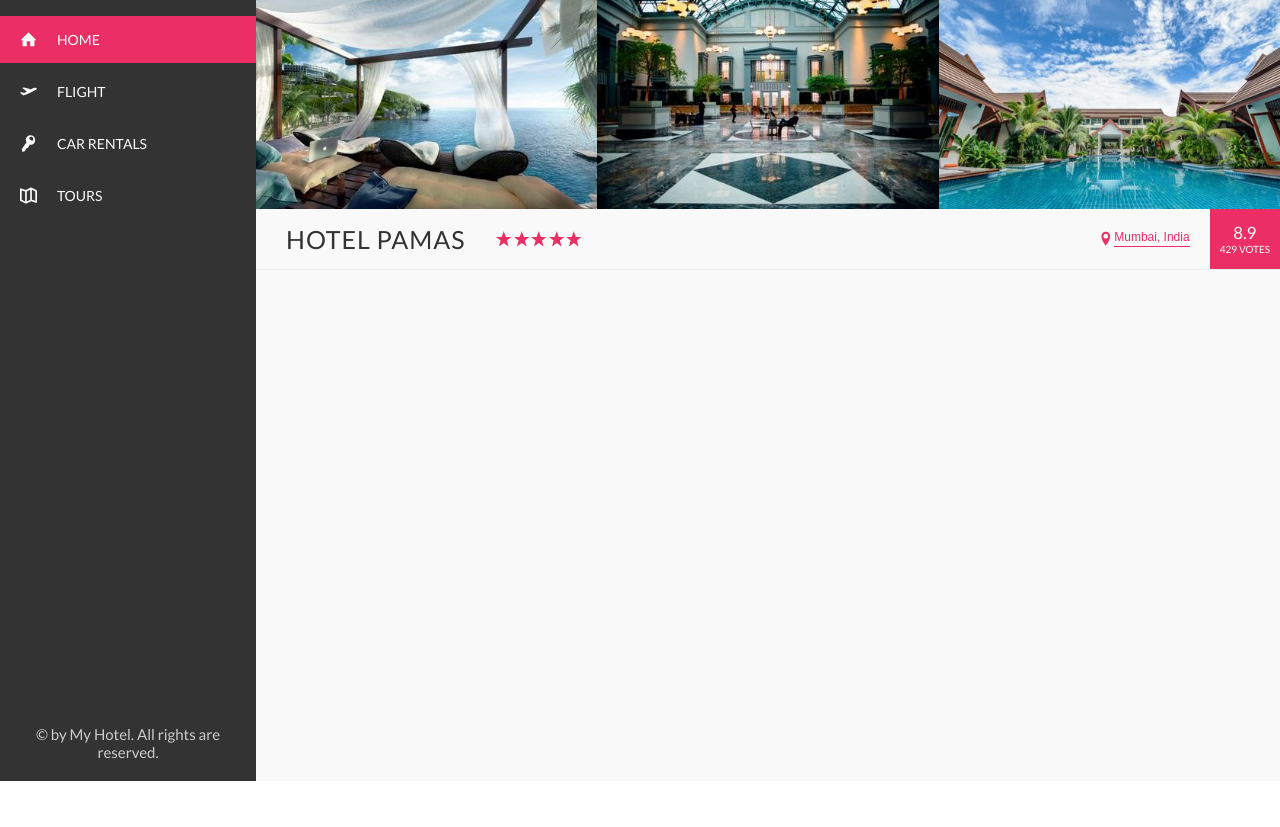
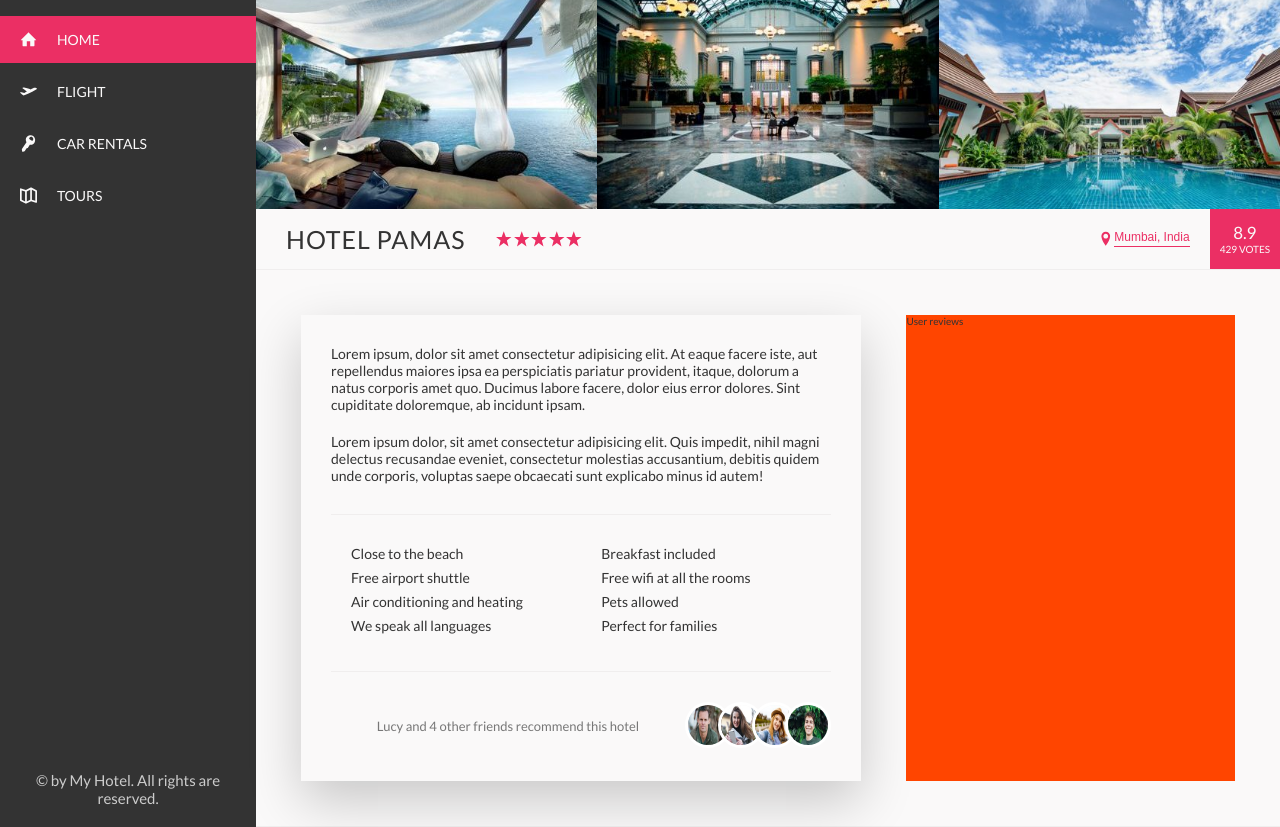
Before and after one commit to SiddheshHirulkar/Trillo-App, a website: page index.html in a window 1280 px wide. Shown: the part 89-916 px from the top of the page. Before the commit the page ends 870 px from the top, so only its background shows below. Drawn offline with Linux system fonts and the light colour scheme.

Commit message:
Made description section

```diff
--- a/index.html
+++ b/index.html
@@ -132,6 +132,42 @@
     					<div class="overview__rating-count">429 votes</div>
     				</div>
     			</div>
+
+    			<div class="details">
+    				<div class="description">
+    					<p class="paragraph">
+    						Lorem ipsum, dolor sit amet consectetur adipisicing elit. At eaque facere iste, aut repellendus maiores ipsa ea perspiciatis pariatur provident, itaque, dolorum a natus corporis amet quo. Ducimus labore facere, dolor eius error dolores. Sint cupiditate doloremque, ab incidunt ipsam.
+    					</p>
+    					<p class="paragraph">
+    						Lorem ipsum dolor, sit amet consectetur adipisicing elit. Quis impedit, nihil magni delectus recusandae eveniet, consectetur molestias accusantium, debitis quidem unde corporis, voluptas saepe obcaecati sunt explicabo minus id autem!
+    					</p>
+    					<ul class="list">
+    						<li class="list__item">Close to the beach</li>
+    						<li class="list__item">Breakfast included</li>
+    						<li class="list__item">Free airport shuttle</li>
+    						<li class="list__item">Free wifi at all the rooms</li>
+    						<li class="list__item">Air conditioning and heating</li>
+    						<li class="list__item">Pets allowed</li>
+    						<li class="list__item">We speak all languages</li>
+    						<li class="list__item">Perfect for families</li>
+    					</ul>
+    					<div class="recommend">
+    						<p class="recommend__count">
+    							Lucy and 4 other friends recommend this hotel
+    						</p>
+    						<div class="recommend__friends">
+    							<img src="./img/friend-1.jpg" alt="Friend 1" class="recommend__photo">
+    							<img src="./img/friend-2.jpg" alt="Friend 2" class="recommend__photo">
+    							<img src="./img/friend-3.jpg" alt="Friend 3" class="recommend__photo">
+    							<img src="./img/friend-4.jpg" alt="Friend 4" class="recommend__photo">
+    						</div>
+    					</div>
+    				</div>
+
+    				<div class="user-reviews">
+    					User reviews
+    				</div>
+    			</div>
     		</main>
     	</div>
     </body>
--- a/sass/_base.scss
+++ b/sass/_base.scss
@@ -11,6 +11,10 @@
 	--gray-dark-1: #333;
 	--gray-dark-2: #777;
 	--gray-dark-3: #999;
+
+	--line: 1px solid var(--gray-light-3);
+
+	--shadow-light: 0 2rem 5rem rgba(0,0,0,0.2);
 }
 
 * {
--- a/sass/_components.scss
+++ b/sass/_components.scss
@@ -196,7 +196,7 @@
 
 .overview {
 	display: flex;
-	border-bottom: 1px solid var(--gray-light-3);
+	border-bottom: var(--line);
 
 	&__heading {
 		text-transform: uppercase;
@@ -271,3 +271,67 @@
 		outline: none;
 	}
 }
+
+//-----------------------------------------------------------------------------------------
+//Paragraph
+.paragraph:not(:last-child) {
+	margin-bottom: 2rem;
+}
+
+
+//-----------------------------------------------------------------------------------------
+//List
+.list {
+	list-style: none;
+	margin: 3rem 0;
+	padding: 3rem 0;
+	border-top: var(--line);
+	border-bottom: var(--line);
+	display: flex;
+	flex-wrap: wrap;
+
+	&__item {
+		flex: 0 0 50%;
+		margin-bottom: 0.7rem;
+	}
+
+	&__item::before {
+		content: "";
+		display: inline-block;
+		height: 1rem;
+		width: 1rem;
+		margin-right: 1rem;
+
+		//Mask for new browsers
+		background-image: var(--color-pink);
+		-webkit-mask-image: url('../img/chevron-right.svg');
+		-webkit-mask-size: cover;
+		mask-image: url('../img/chevron-right.svg');
+		mask-size: cover;
+	}
+}
+
+//-----------------------------------------------------------------------------------------
+//Recommend friend
+.recommend {
+	font-size: 1.3rem;
+	color: var(--gray-dark-2);
+	display: flex;
+	align-items: center;
+
+	&__count {
+		margin: auto;
+	}
+
+	&__photo {
+		box-sizing: content-box;
+		height: 4rem;
+		width: 4rem;
+		border-radius: 50%;
+		border: 3px solid white;
+
+		&:not(:first-child) {
+			margin-left: -1.5rem;
+		}
+	}
+}
--- a/sass/_layout.scss
+++ b/sass/_layout.scss
@@ -24,6 +24,25 @@
 
 .main-content {
 	background-color: var(--gray-light-1);
-	height: 80rem;
 	flex: 1;
 }
+
+.details {
+	display: flex;
+	padding: 4.5rem;
+	border-bottom: var(--line);
+	background-color: var(--gray-light-1);
+}
+
+.description {
+	font-size: 1.4rem;
+	flex: 0 0 60%;
+	margin-right: 4.5rem;
+	padding: 3rem;
+	box-shadow: var(--shadow-light);
+}
+
+.user-reviews {
+	background-color: orangered;
+	flex: 1;
+}
```
Also changed, not shown: css/style.css, img/chevron-right.svg (added), img/friend-1.jpg (added), img/friend-2.jpg (added), img/friend-3.jpg (added), img/friend-4.jpg (added), 1 other file.
